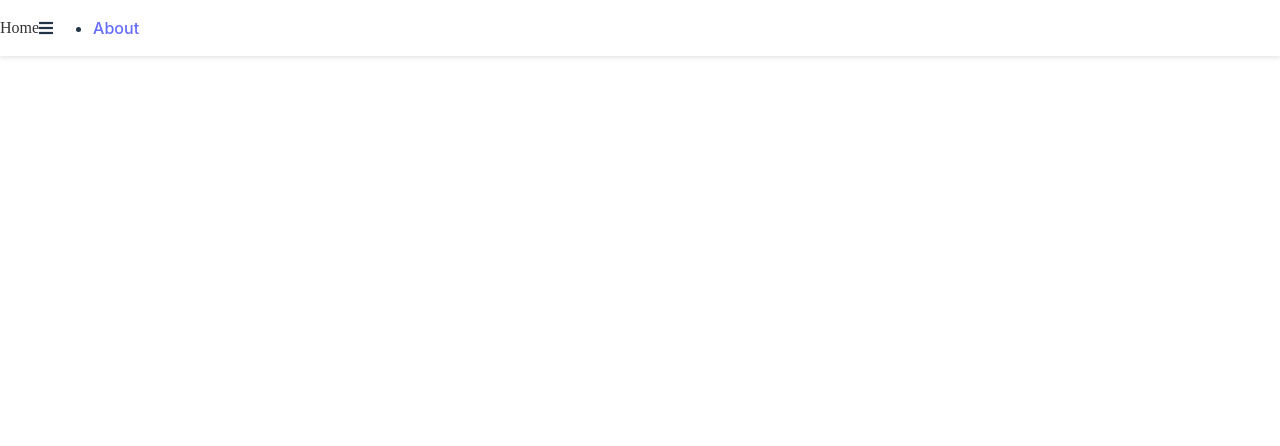
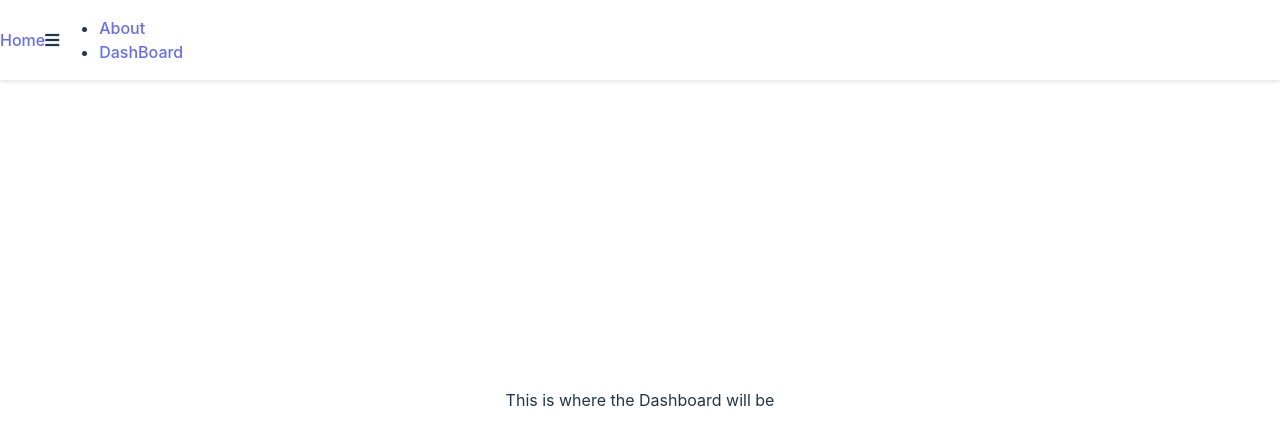
Before and after one commit to jbudcardi/BetterSwipe, a React (Vite) app in the folder frontend/: page /Dashboard in a window 1280 px wide. Before the commit this address had no page. Shown: the top 446 px of the page. Built offline with nearby package versions, Linux system fonts and the light colour scheme.

Commit message:
changed directory structure

```diff
--- a/frontend/src/App.jsx
+++ b/frontend/src/App.jsx
@@ -5,8 +5,9 @@ import React from 'react';
 import { BrowserRouter as Router, Routes, Route } from 'react-router-dom';
 import './App.css'
 import NavBar from './components/NavBar';
-import HomePage from './components/HomePage';
-import AboutPage from './components/AboutPage';
+import HomePage from './pages/HomePage';
+import AboutPage from './pages/AboutPage';
+import DashBoard from './pages/DashBoard';
 
 function App() {
   //const [count, setCount] = useState(0)
@@ -17,6 +18,7 @@ function App() {
       <Routes>
         <Route path="/" element={<HomePage />} />
         <Route path="/about" element={<AboutPage />} />
+        <Route path="/Dashboard" element={<DashBoard />} />
         {/* Add more routes as needed */}
       </Routes>
     </Router>
--- a/frontend/src/components/NavBar.jsx
+++ b/frontend/src/components/NavBar.jsx
@@ -13,7 +13,7 @@ function NavBar(){
    const closeMobileMenu = () => setClicked(false);  //closes the menu when clicking
     return(
         <nav className="navbar">
-            <Link to="/" className="navbar-logo" onClick={closeMobileMenu}>
+            <Link to="/" className="nav-links" onClick={closeMobileMenu}>
                 Home
             </Link>
             <div className="menu-icon" onClick={handleClick}>
@@ -22,6 +22,7 @@ function NavBar(){
             <ul className={clicked ? 'nav-menu active' : 'nav-menu'}>
                 {/*<li><Link to="/" className="nav-links" onClick={closeMobileMenu}>Home</Link></li>*/}
                 <li><Link to="/about"className="nav-links" onClick={closeMobileMenu} >About</Link></li>
+                <li><Link to="/about"className="nav-links" onClick={closeMobileMenu}>DashBoard</Link></li>
                 {/*this is where other potential navigation items will be present*/}
             </ul>
 
--- /dev/null
+++ b/frontend/src/pages/DashBoard.jsx
@@ -0,0 +1,11 @@
+import { Link} from 'react-router-dom';
+import React from "react";
+
+function DashBoard(){
+    return(
+        <div>This is where the Dashboard will be</div>
+
+    );
+}
+
+export default DashBoard;
--- a/frontend/src/components/HomePage.jsx
+++ b/frontend/src/pages/HomePage.jsx
@@ -1,5 +1,4 @@
 import { Link} from 'react-router-dom';
-import './NavBar.css';
 import React from 'react';
 
 function HomePage(){
```
Also changed, not shown: frontend/src/pages/AboutPage.jsx (renamed from frontend/src/components/AboutPage.jsx).
